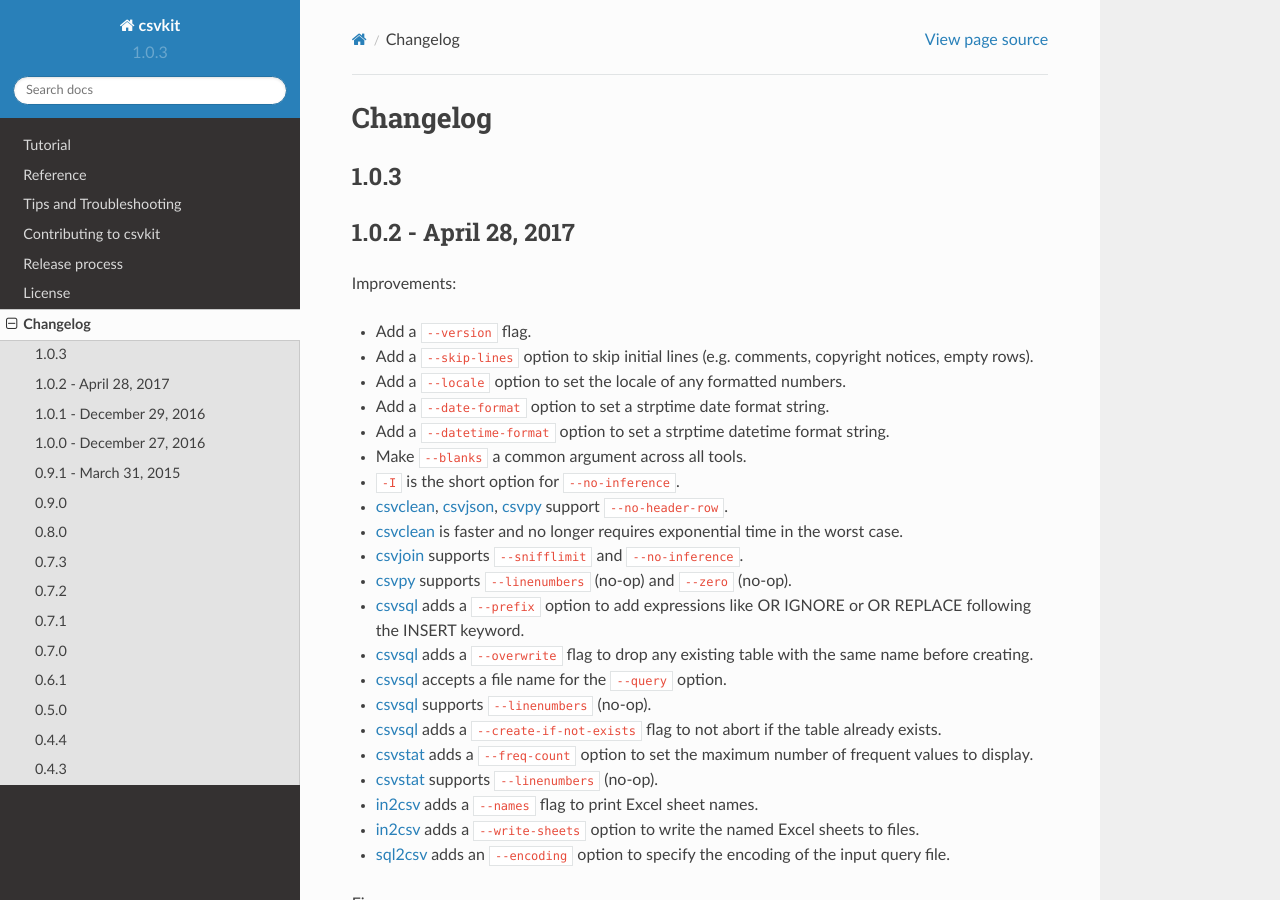
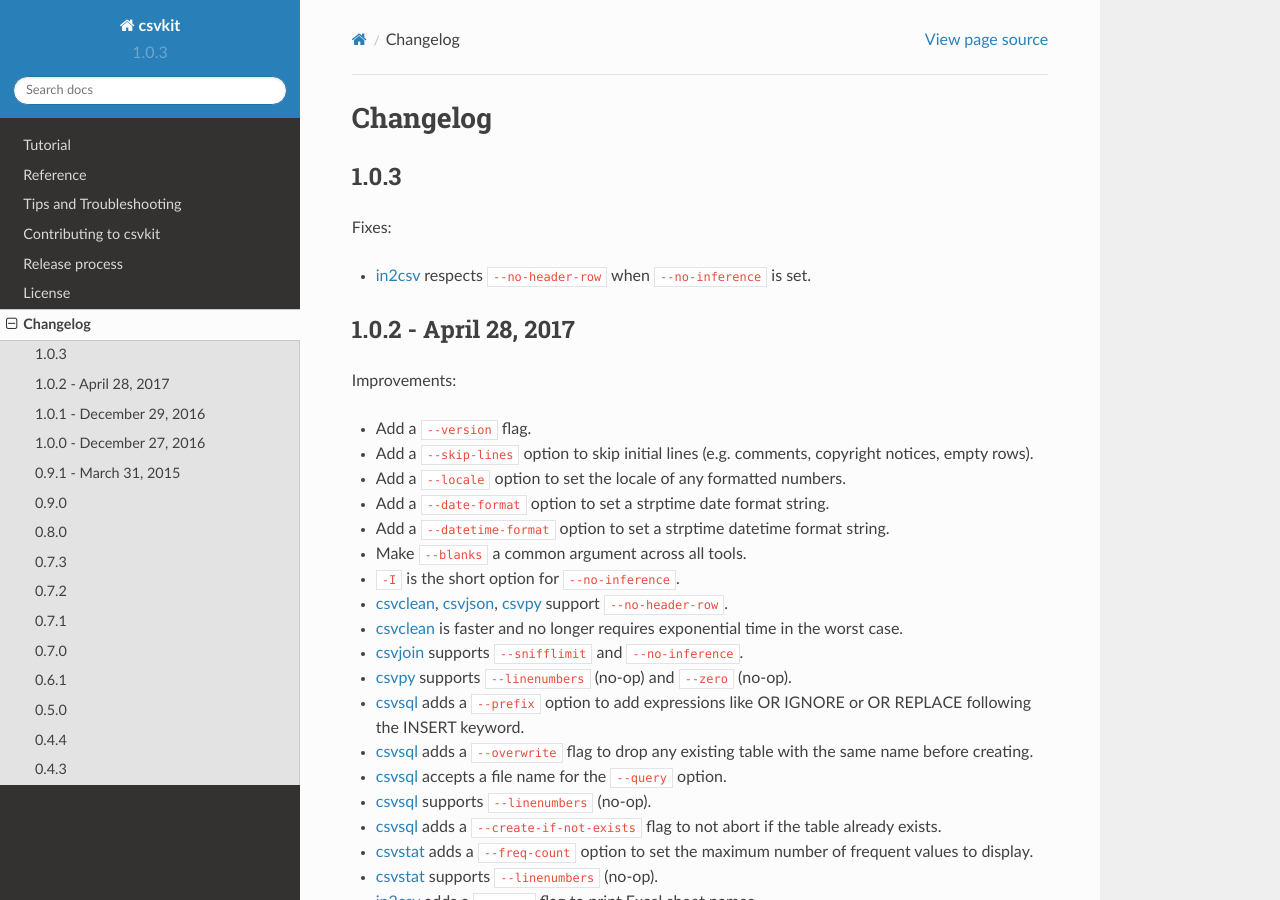
Before and after one commit to wireservice/csvkit, a Sphinx documentation site: the page built from docs/changelog.rst, in a window 1280 px wide and 900 px high. Built offline with Sphinx 7.4.7 and the Read the Docs theme 2.0.0, drawn with Linux system fonts in a browser that asks for light colours.

Commit message:
in2csv respects --no-header-row when --no-inference is set, closes #833

```diff
--- a/CHANGELOG.rst
+++ b/CHANGELOG.rst
@@ -1,5 +1,9 @@
 1.0.3
 -----
+
+Fixes:
+
+* :doc:`/scripts/in2csv` respects :code:`--no-header-row` when :code:`--no-inference` is set.
 
 1.0.2 - April 28, 2017
 ----------------------
--- a/docs/contributing.rst
+++ b/docs/contributing.rst
@@ -93,7 +93,7 @@
 * :doc:`/scripts/csvsort`
 * :doc:`/scripts/csvsql`
 * :doc:`/scripts/csvstat`
-* :doc:`/scripts/in2csv` unless ``--format`` is ``ndjson`` and ``--no-inference`` is set, or ``--format`` is ``csv`` and ``--no-inference`` is set but ``--skip-lines`` is not
+* :doc:`/scripts/in2csv` unless ``--format`` is ``ndjson`` and ``--no-inference`` is set, or ``--format`` is ``csv`` and ``--no-inference`` is set but ``--no-header-row`` and ``--skip-lines`` are not
 
 Legalese
 ========
```
Also changed, not shown: 1 other file.
